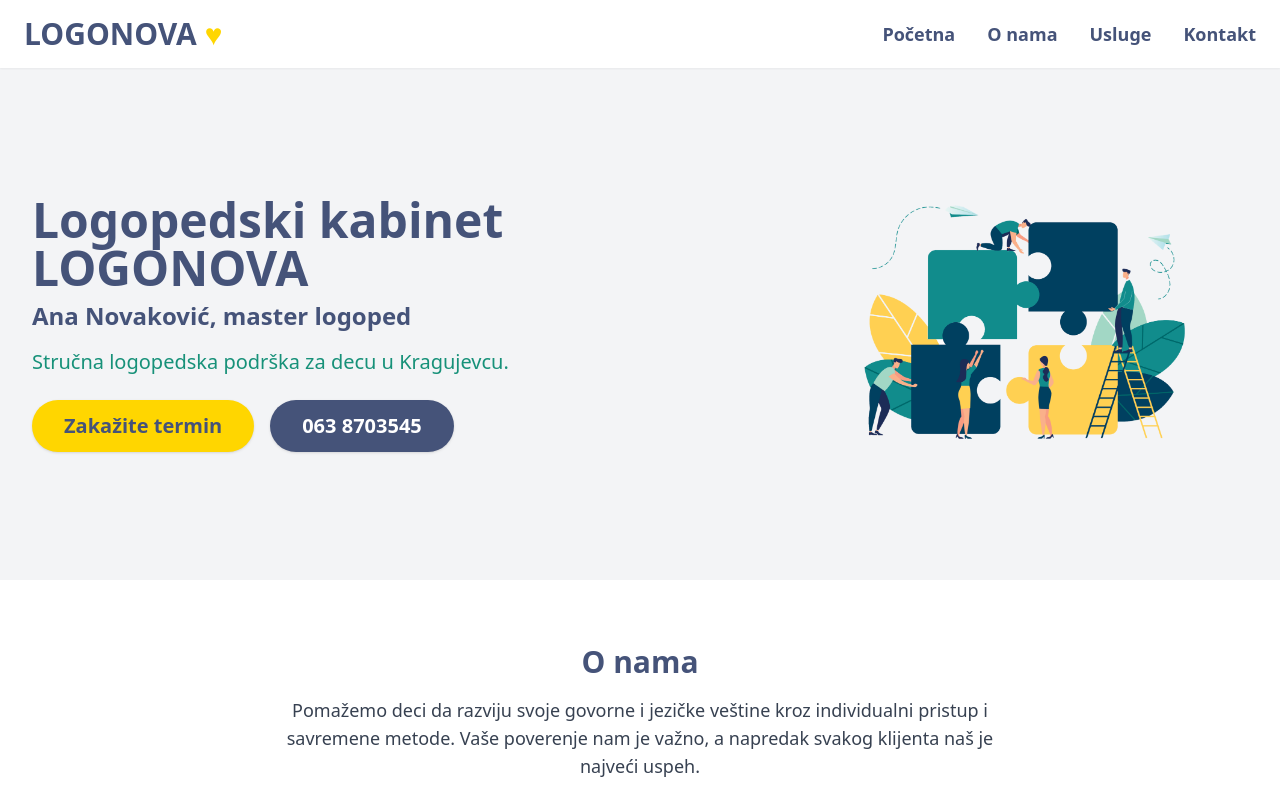
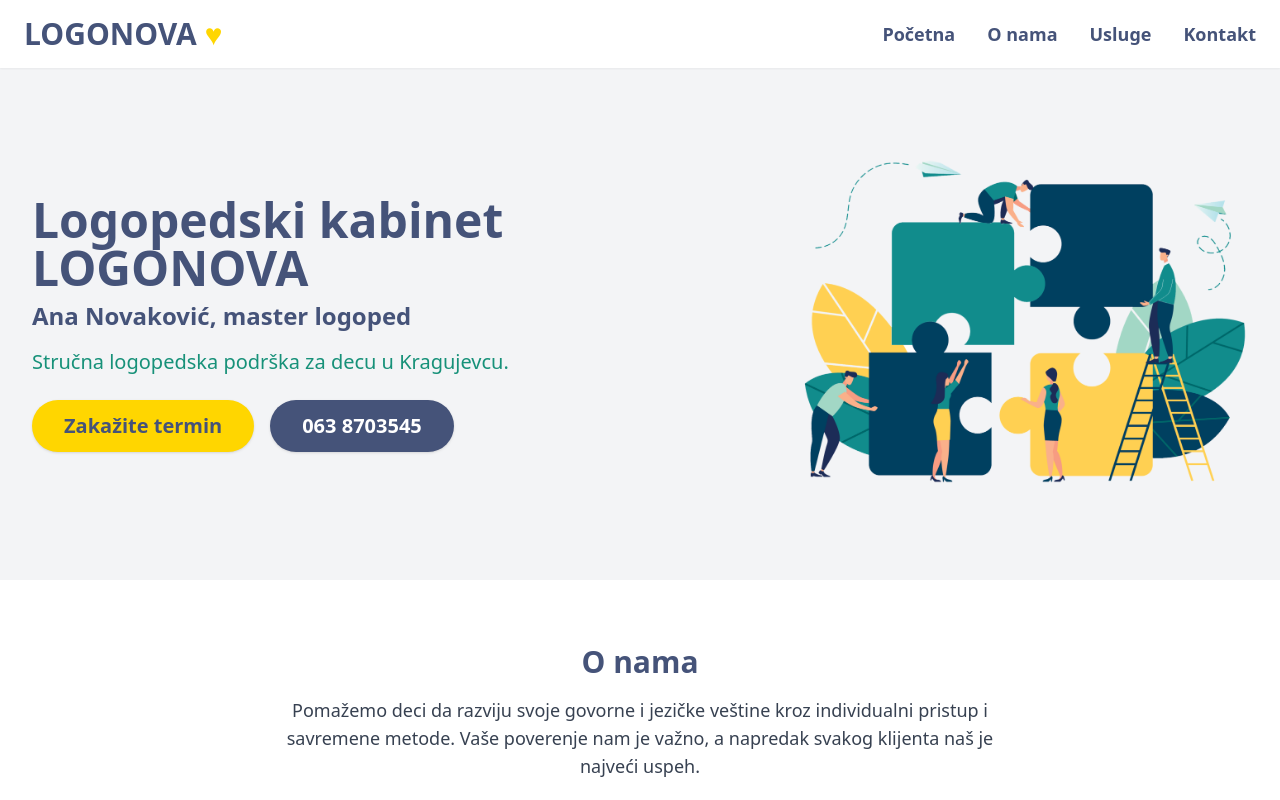
Before and after one commit to markoprogrammer/logonova, a Next.js app: page / in a window 1280 px wide. Shown: the top 800 px of the page. Built offline with nearby package versions, Linux system fonts and the light colour scheme.

Commit message:
fixed images

```diff
--- a/app/page.tsx
+++ b/app/page.tsx
@@ -86,13 +86,13 @@ export default function Home() {
           </div>
           {/* Image on the right (or above on mobile) */}
           <div className="flex-1 flex justify-center md:justify-end w-full max-w-xs sm:max-w-sm md:max-w-md">
-            <div className="relative w-full h-64 sm:h-64 md:h-80 lg:h-96">
+            <div className="relative w-full h-48 sm:h-64 md:h-80 lg:h-96">
               <Image
                 src="/ilustracija.png"
                 alt="Logopedski kabinet LOGONOVA Kragujevac - Profesionalna logopedska usluga"
                 fill
                 sizes="(max-width: 768px) 100vw, (max-width: 1200px) 50vw, 33vw"
-                style={{ objectFit: 'contain' }}
+                style={{ objectFit: 'cover' }}
                 priority
               />
             </div>
```
